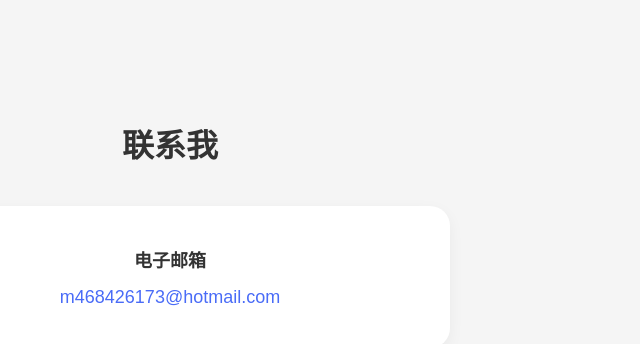
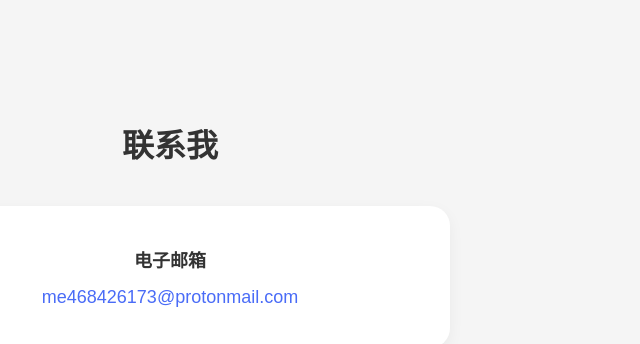
Before and after one commit to xby117/xby117.github.io, a plain HTML site: page contact.html in a window 1280 px wide. Shown: the full height of the page, 470-1110 px from the left. Drawn offline with Linux system fonts and the light colour scheme.

Commit message:
更新 contact.html

```diff
--- a/contact.html
+++ b/contact.html
@@ -61,7 +61,7 @@
             <!-- 仅保留电子邮箱（可点击复制） -->
             <div class="contact-info">
                 <h4>电子邮箱</h4>
-                <p><a id="emailLink">m468426173@hotmail.com</a></p>
+                <p><a id="emailLink">me468426173@protonmail.com</a></p>
             </div>
         </div>
     </div>
```
